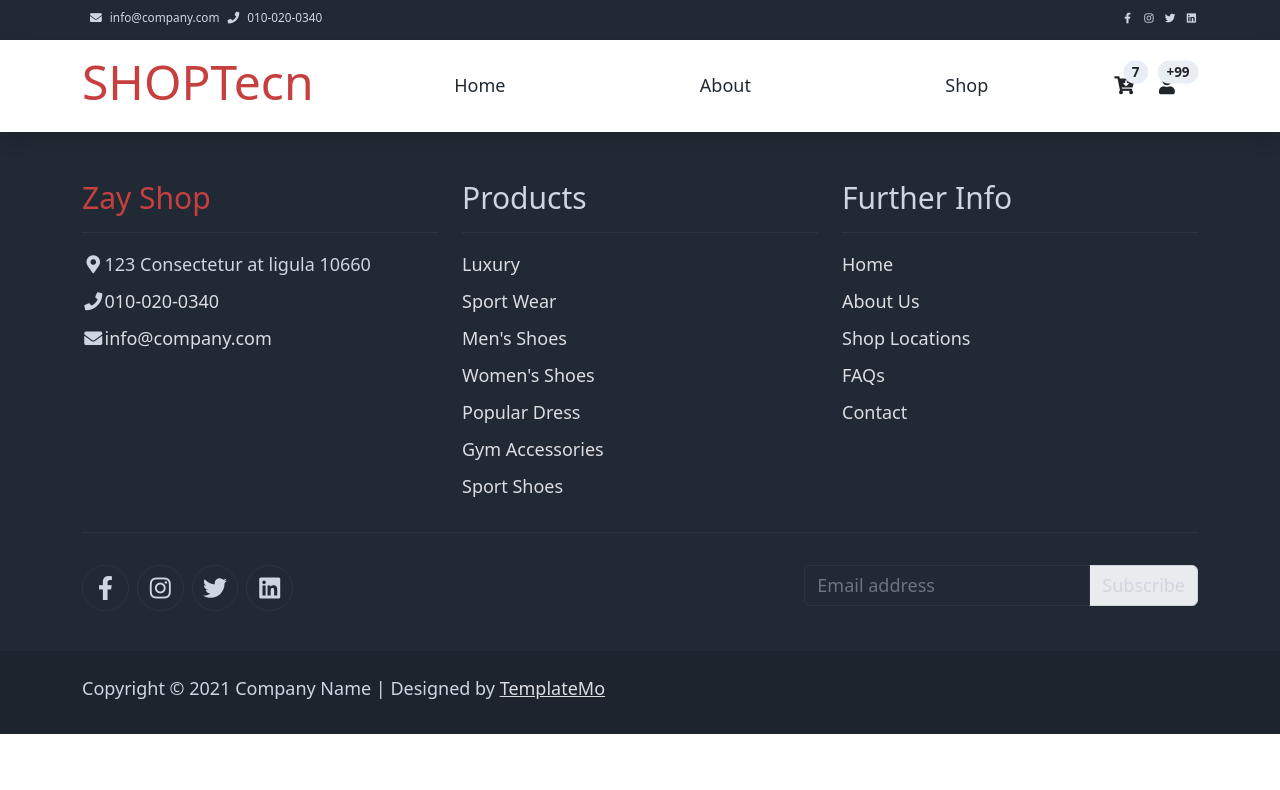
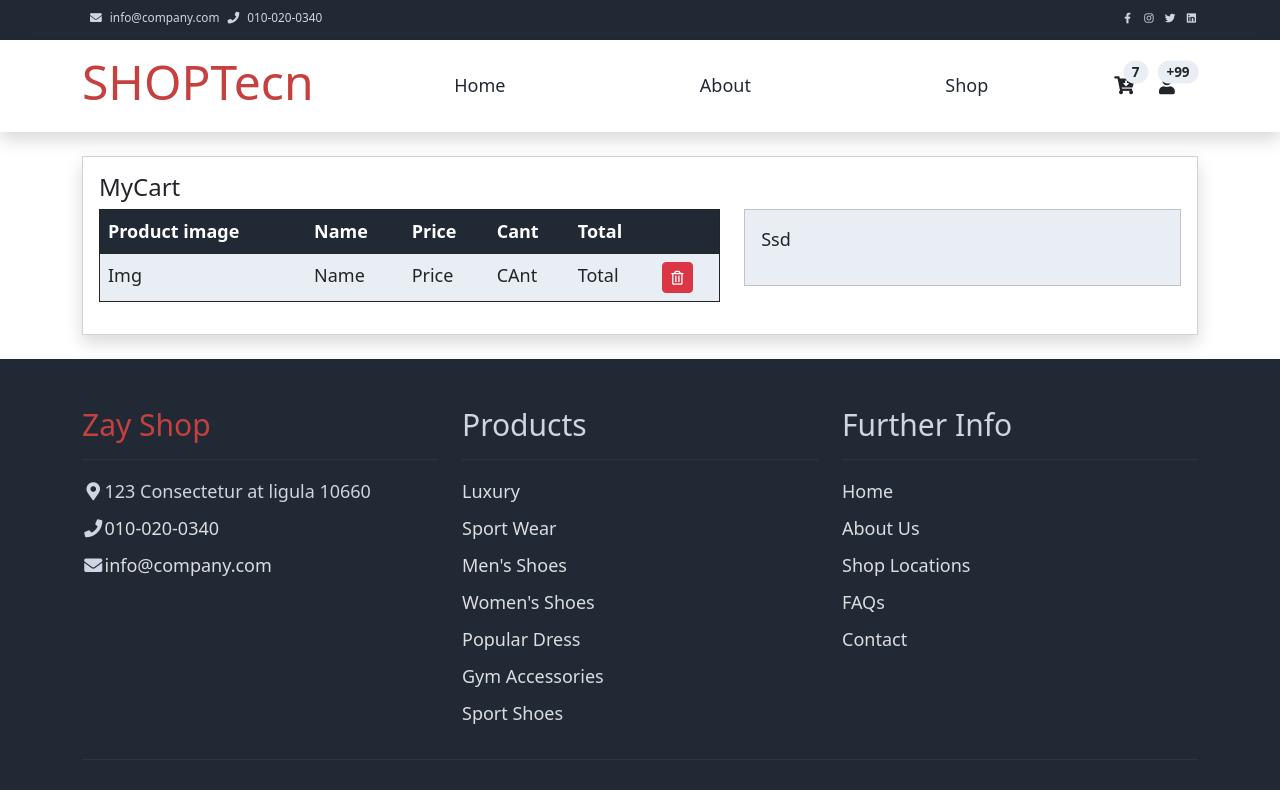
Before and after one commit to emuller1996/american-shop-eco, a React (Create React App) app: page /MyCart in a window 1280 px wide. Shown: the top 790 px of the page. Built offline with nearby package versions, Linux system fonts and the light colour scheme.

Commit message:
feat(Client/Home) add Filter by categories products

```diff
--- a/src/components/Nav/Nav.jsx
+++ b/src/components/Nav/Nav.jsx
@@ -61,10 +61,10 @@ export default function Nav() {
                             {/* <a className="nav-icon d-none d-lg-inline" href='/'  data-bs-toggle="modal" data-bs-target="#templatemo_search" >
                                 <i className="fa fa-fw fa-search text-dark mr-2"></i>
                             </a> */}
-                            <a className="nav-icon position-relative text-decoration-none" href="/">
+                            <Link className="nav-icon position-relative text-decoration-none" to={'/MyCart'}>
                                 <i className="fa fa-fw fa-cart-arrow-down text-dark mr-1"></i>
                                 <span className="position-absolute top-0 left-100 translate-middle badge rounded-pill bg-light text-dark">7</span>
-                            </a>
+                            </Link>
                             <a className="nav-icon position-relative text-decoration-none" href="/">
                                 <i className="fa fa-fw fa-user text-dark mr-3"></i>
                                 <span className="position-absolute top-0 left-100 translate-middle badge rounded-pill bg-light text-dark">+99</span>
--- a/src/components/Shop/CardProduct.jsx
+++ b/src/components/Shop/CardProduct.jsx
@@ -1,4 +1,5 @@
 import React from 'react';
+import { Card } from 'react-bootstrap';
 import { Link } from 'react-router-dom';
 
 export default function CardProduct({ product }) {
@@ -6,19 +7,21 @@ export default function CardProduct({ product }) {
 
     return (
         <div className="col-md-4">
-            <Link className="card mb-4 product-wap rounded-0 text-decoration-none " to={`/ProductDetail/${product.id}`}>
-                <div className="card rounded-0" style={ { height:'15em'} }>
-                    <img className="card-img rounded-0 img-fluid" style={ {  maxWidth :'80%', minWidth : '90%' , maxHeight :'80%', minHeight : '90%' } } src={product.image} alt='IMG_PRODUCT' />
+            <Link className="card mb-4 product-wap rounded-0 text-decoration-none h-100" to={`/ProductDetail/${product.id}`}>
+
+
+                <div className="card  rounded-0 border-0">
+                <Card.Img variant="top" src={product.image} style={{ maxWidth: '90%', minWidth: '100%', minHeight: '100%' }} className="img-product img-fluid w-50  mx-auto d-block p-3" />
                     <div className="card-img-overlay rounded-0 product-overlay d-flex align-items-center justify-content-center">
                         <ul className="list-unstyled">
-                            <li><a className="btn btn-success text-white" href="shop-single.html"><i className="far fa-heart"></i></a></li>
-                            {/* <li><a className="btn btn-success text-white mt-2" href="shop-single.html"><i className="far fa-eye"></i></a></li> */}
-                            <li><a className="btn btn-success text-white mt-2" href="shop-single.html"><i className="fas fa-cart-plus"></i></a></li>
+                            <li><span className="btn btn-dark text-white" ><i className="far fa-heart"></i></span></li>
+
+                            <li><span className="btn btn-dark text-white mt-2"><i className="fas fa-cart-plus"></i></span></li>
                         </ul>
                     </div>
                 </div>
                 <div className="card-body ">
-                    <p  className="text-dark fw-semibold fs-4 text-decoration-none">{product.name}</p>
+                    <p className="text-dark fw-semibold fs-4 text-decoration-none">{product.name}</p>
 
                     <p className='text-center m-0 fs-6 text-danger fw-normal'>{product.brand}</p>
 
@@ -26,10 +29,10 @@ export default function CardProduct({ product }) {
                     <ul className="list-unstyled d-flex justify-content-center mb-1">
                         <li>
                             {
-                                [1,2,3,4,5].map( (n) => {
-                                    if(n <= product.rating) return <i key={n} className="text-warning fa fa-star"></i>
+                                [1, 2, 3, 4, 5].map((n) => {
+                                    if (n <= product.rating) return <i key={n} className="text-warning fa fa-star"></i>
                                     else return <i key={n} className="text-muted fa fa-star"></i>
-                                } )
+                                })
                             }
                             {/* <i className="text-warning fa fa-star"></i>
                             <i className="text-warning fa fa-star"></i>
--- /dev/null
+++ b/src/components/Shop/Filter.css
@@ -0,0 +1,8 @@
+.form-check-input:checked {
+    background-color: #ED4C4C !important;
+    border-color: #ED4C4C !important;
+}
+
+input:focus{
+    box-shadow:none !important;
+}
--- /dev/null
+++ b/src/components/Shop/FilterProducts.jsx
@@ -0,0 +1,58 @@
+import React from 'react';
+import { Form } from 'react-bootstrap';
+import "./Filter.css"
+
+export default function FilterProducts({ categories,setCategoryFilter }) {
+
+
+
+
+    return (
+
+        <div className="accordion list-unstyled templatemo-accordion  " id="accordionExample">
+            <div className="accordion-item pb-3 border-0">
+                <h2 className="accordion-header" id="headingOne">
+                    <div className="d-flex justify-content-between h3 text-decoration-none" type="button" data-bs-toggle="collapse" data-bs-target="#collapseOne" aria-expanded="true" aria-controls="collapseOne">
+                        Categories
+                        <i className="fa fa-fw fa-chevron-circle-down mt-1"></i>
+                    </div>
+                </h2>
+                <div id="collapseOne" className="accordion-collapse collapse show" aria-labelledby="headingOne" data-bs-parent="#accordionExample">
+                    <div className="accordion-body">
+                    <Form.Check
+                                    key={99}
+                                    type="radio"
+                                    value={""}
+                                    name={'category'}
+                                    id={99}
+                                    label={"All"}
+                                    onChange={(e) => setCategoryFilter(e.target.value)}
+                                />
+                        {
+                            categories && categories.map(c =>
+                                <Form.Check
+                                    key={c.id}
+                                    type="radio"
+                                    value={c.id}
+                                    name={'category'}
+                                    id={c.id}
+                                    label={c.category}
+                                    onChange={(e) => setCategoryFilter(e.target.value)}
+                                />
+                            )
+                        }
+
+
+                        {/* <Form.Check
+                            disabled
+                            type={'checkbox'}
+                            label={`disabled ${type}`}
+                            id={`disabled-default-${type}`}
+                        /> */}
+                    </div>
+                </div>
+            </div>
+
+        </div>
+    )
+}
--- /dev/null
+++ b/src/pages/MyCart.jsx
@@ -0,0 +1,62 @@
+import React from 'react';
+
+export default function MyCart() {
+
+
+
+
+
+    return (
+        <>
+            <div className="container py-4">
+                <div className="card rounded-0 p-3  shadow">
+                    <h4>MyCart</h4>
+                    <div className="row">
+                        <div className="col-md-7">
+                            <div className="table-responsive">
+
+                                <table className="table bg-light rounded-0 border border-dark">
+                                    <thead className="bg-dark text-white">
+                                        <tr>
+                                            <th>Product image</th>
+                                            <th>Name</th>
+                                            <th>Price</th>
+                                            <th>Cant</th>
+                                            <th>Total</th>
+                                            <th></th>
+
+                                        </tr>
+                                    </thead>
+                                    <tbody>
+                                        <tr>
+                                            <td>Img</td>
+                                            <td>Name</td>
+                                            <td>Price</td>
+                                            <td>CAnt</td>
+                                            <td>Total</td>
+                                            <td>
+                                                <button type="button" className="btn btn-sm btn-danger"><i class="far fa-trash-alt"></i></button>
+                                            </td>
+                                        </tr>
+                                    </tbody>
+
+                                </table>
+
+                            </div>
+
+                        </div>
+
+                        <div className="col-md-5">
+                            <div className="card bg-light rounded-0">
+                                <div className="card-body">
+                                    <p>Ssd</p>
+                                </div>
+                            </div>
+                        </div>
+
+                    </div>
+                </div>
+            </div>
+        </>
+    )
+}
--- a/src/pages/ProductDetail.jsx
+++ b/src/pages/ProductDetail.jsx
@@ -9,7 +9,7 @@ const ProductDetail = () =>{
 
     useEffect( () => {
         getProductDetail(id);
-    },[])
+    },[id])
 
     const getProductDetail = async (id)=>{
         const result = await axios.get(`http://localhost:3001/Product/${id}`);
--- a/src/templates/TemplaBase.jsx
+++ b/src/templates/TemplaBase.jsx
@@ -7,6 +7,7 @@ import BannerCategoryMoth from '../components/Home/BannerCategoryMoth'
 import About from '../components/About'
 import Shop from '../components/Shop'
 import ProductDetail from '../pages/ProductDetail'
+import MyCart from '../pages/MyCart'
 
 export default function TemplateBase() {
 
@@ -26,6 +27,9 @@ export default function TemplateBase() {
                 <Route path={'/Shop'}>
                     <Shop  />
                 </Route>
+                <Route path={'/MyCart'}>
+                    <MyCart  />
+                </Route>
                 <Route path={'/ProductDetail/:id'}>
                     <ProductDetail  />
                 </Route>
```
Also changed, not shown: src/components/Shop/index.jsx (+14 -28 lines).
